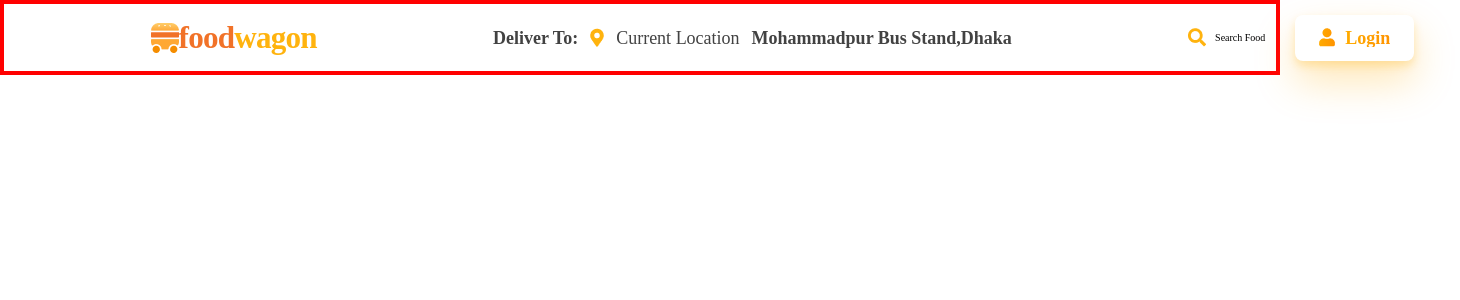
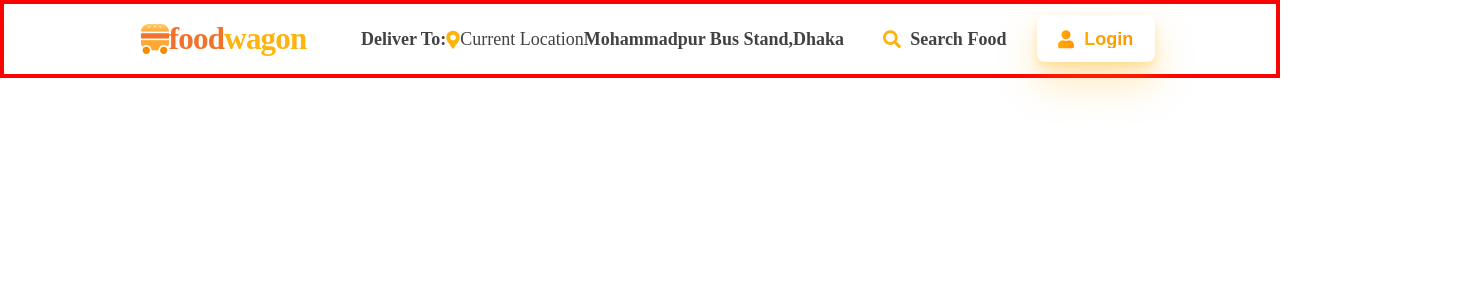
Before and after one commit to Tatev-Avetisyan/Food-Delivery-Template, a React (Create React App) app in the folder food-delivery/: page / in a window 1280 px wide. Shown: the top 300 px of the page, 1460 px wide, since content can reach past the window. Built offline with nearby package versions, Linux system fonts and the light colour scheme.

Commit message:
Fixed the navbar UI bug

```diff
--- a/food-delivery/src/Header/DeliverAddress/deliverTo.scss
+++ b/food-delivery/src/Header/DeliverAddress/deliverTo.scss
@@ -1,14 +1,5 @@
 @import '../../styles/variables/colors.module';
-
-
-@mixin deliver-text {
-  font-family: "Source Sans Pro";
-  font-style: normal;
-  font-size: 18px;
-  color:$textColor;
-  line-height: 100%;
-  text-align: center;
-}
+@import '../../styles/variables/mixins';
 
 .deliver-to {
   display: flex;
@@ -16,16 +7,10 @@
   padding: 0px;
   // width: 565px;
   height: 25px;
-  flex: none;
-  gap:12px;
-  order: 1;
-  flex-grow: 0;
   .dark{
-    @include deliver-text;
-    font-weight: 700;
+    @include deliver-text(700);
   }
   .light{
     @include deliver-text;
-    font-weight: 400;
   }
 }
--- a/food-delivery/src/Header/FoodWagon/foodWagon.scss
+++ b/food-delivery/src/Header/FoodWagon/foodWagon.scss
@@ -1,13 +1,8 @@
-@mixin food-wagon-text {
-  font-family: "Source Sans Pro";
-  font-style: normal;
-  font-weight: 700;
-  font-size: 31.1102px;
-  line-height: 120%;
-  letter-spacing: -0.025em;
-}
+@import "../../styles/variables/mixins";
+@import "../../styles//variables/colors.module";
 
 .food-wagon {
+  margin-left: 5%;
   display: flex;
   justify-content: center;
   align-items: center;
@@ -16,10 +11,8 @@
   height: 36.77px;
   .food {
     @include food-wagon-text;
-    color: #f17228;
   }
   .wagon {
-    @include food-wagon-text;
-    color: #ffb30e;
+    @include food-wagon-text($yellowNavbarColor);
   }
 }
--- a/food-delivery/src/Header/LoginButton/loginButton.scss
+++ b/food-delivery/src/Header/LoginButton/loginButton.scss
@@ -6,7 +6,7 @@
   align-items: center;
   padding: 14px 24px;
   gap: 10px;
-//   width: 118px;
+  width: 118px;
   height: 46px;
   border: none;
   background: $headerBGColor;
@@ -14,8 +14,6 @@
   border-radius: 8px;
 }
 .login-text {
-  font-family: "Source Sans Pro";
-  font-style: normal;
   font-weight: 700;
   font-size: 18px;
   line-height: 100%;
@@ -24,5 +22,4 @@
   -webkit-background-clip: text;
   -webkit-text-fill-color: transparent;
   background-clip: text;
-
 }
--- a/food-delivery/src/Header/MainHeader/mainHeader.scss
+++ b/food-delivery/src/Header/MainHeader/mainHeader.scss
@@ -2,26 +2,21 @@
 
 .main-header {
   width: 100%;
-  // height: 78px;
+  height: 78px;
   background-color: $headerBGColor;
   display: flex;
   justify-content: space-between;
   align-items: center;
-  padding: 0.83% 11.45% 0.83%  11.45%;
+  padding: 0.8% 5% 0.8% 5%;
   border: 4px solid red;
-  gap: 18%;
-  position: absolute;
 }
 
 .search-login {
+  margin-right: 5%;
   display: flex;
-  flex-direction: row;
   align-items: center;
   padding: 0px;
   gap: 30px;
-  width: 272px;
-  height: 46px;
-  flex: none;
-  order: 2;
-  flex-grow: 0;
+  width: 27.2rem;
+  height: 4.6rem;
 }
--- a/food-delivery/src/Header/SearchFood/SearchFood.tsx
+++ b/food-delivery/src/Header/SearchFood/SearchFood.tsx
@@ -1,5 +1,5 @@
 import search from "../../assets/png/search.png";
-import "./searchFood.scss"
+import "./searchFood.scss";
 
 const SearchFood = () => {
   return (
--- a/food-delivery/src/Header/SearchFood/searchFood.scss
+++ b/food-delivery/src/Header/SearchFood/searchFood.scss
@@ -1,16 +1,15 @@
+@import "../../styles/variables/mixins";
+
 .search {
   display: flex;
-  flex-direction: row;
   justify-content: center;
   align-items: center;
   padding: 0px;
   gap: 8px;
-//   width: 124px;
-  height: 18px;
-
-  /* Inside auto layout */
-
-  flex: none;
-  order: 0;
-  flex-grow: 0;
+  width: 12.4rem;
+  height: 1.8rem;
+  white-space: nowrap;
+  & p {
+    @include deliver-text(700);
+  }
 }
--- a/food-delivery/src/styles/reset.scss
+++ b/food-delivery/src/styles/reset.scss
@@ -1,15 +1,17 @@
-*{
+* {
   box-sizing: border-box;
   margin: 0;
   padding: 0;
+  font-size: 10px;
 }
 
 body {
-    font-size: 10px;
-    font-weight: 400;
-    min-height: -webkit-fill-available;
-    background-attachment: fixed;
-  }
+  font-weight: 400;
+  min-height: -webkit-fill-available;
+  background-attachment: fixed;
+  font-family: "Source Sans Pro";
+  font-style: normal;
+}
 
 input {
   font-size: 100% !important;
@@ -35,10 +37,9 @@ input {
     background-color: transparent !important;
   }
 
-  &[type='number']::-webkit-outer-spin-button,
-  &[type='number']::-webkit-inner-spin-button {
+  &[type="number"]::-webkit-outer-spin-button,
+  &[type="number"]::-webkit-inner-spin-button {
     -webkit-appearance: none;
     margin: 0;
   }
-
 }
--- a/food-delivery/src/styles/variables/_colors.module.scss
+++ b/food-delivery/src/styles/variables/_colors.module.scss
@@ -1,10 +1,6 @@
-$textColor:#424242;
-$headerBGColor:#ffffff;
+$textColor: #424242;
+$headerBGColor: #ffffff;
+$yellowNavbarColor: #ffb30e;
+$orangeNavbarColor: #f17228;
 $loginButtonShadow: 0px 5px 10px rgba(255, 174, 0, 0.26),
-0px 20px 40px rgba(255, 174, 0, 0.29);
-
-
-
-// :export{
-//   textColor:$textColor
-// }
+  0px 20px 40px rgba(255, 174, 0, 0.29);
--- /dev/null
+++ b/food-delivery/src/styles/variables/_mixins.scss
@@ -0,0 +1,17 @@
+@import "./colors.module";
+
+@mixin food-wagon-text($color:$orangeNavbarColor) {
+  font-weight: 700;
+  font-size: 3.1rem;
+  line-height: 120%;
+  letter-spacing: -0.025em;
+  color:$color
+}
+
+@mixin deliver-text($font-weight: 400) {
+  font-size: 18px;
+  color: $textColor;
+  line-height: 100%;
+  text-align: center;
+  font-weight: $font-weight;
+}
```
